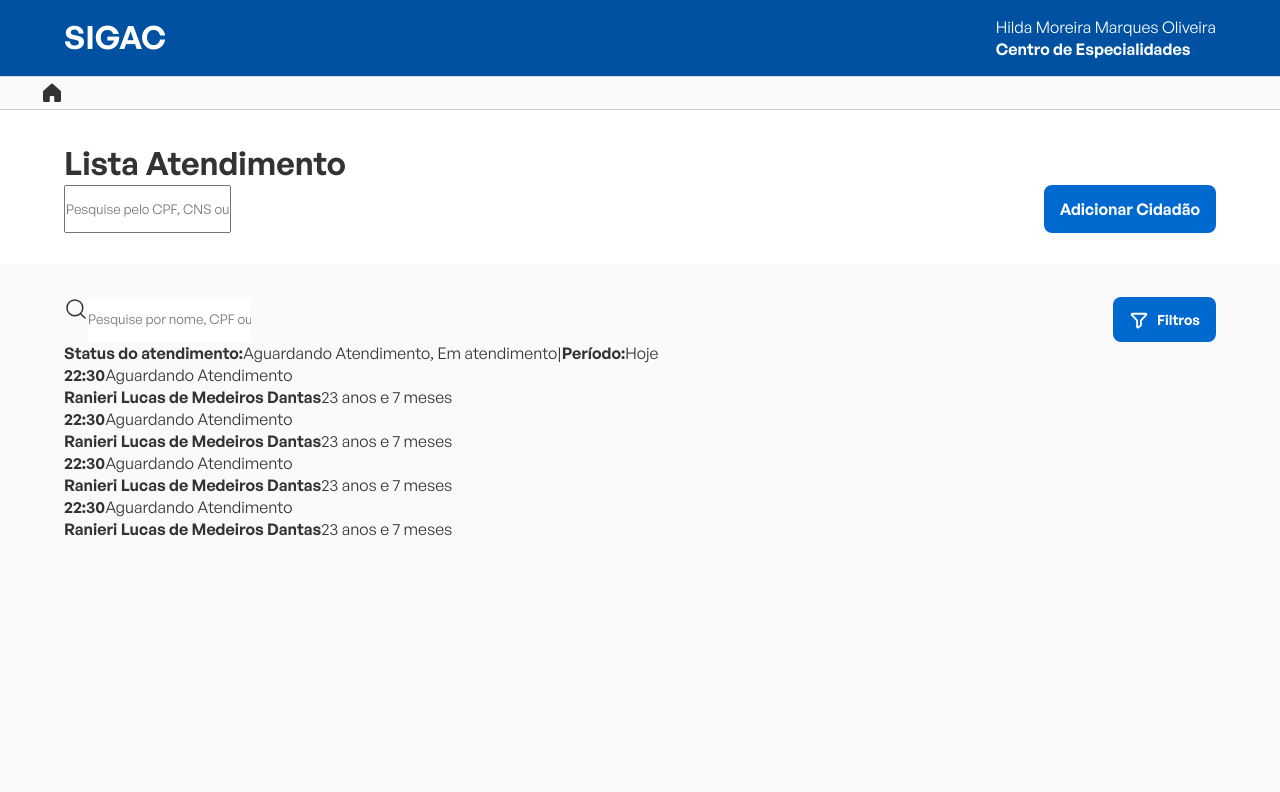
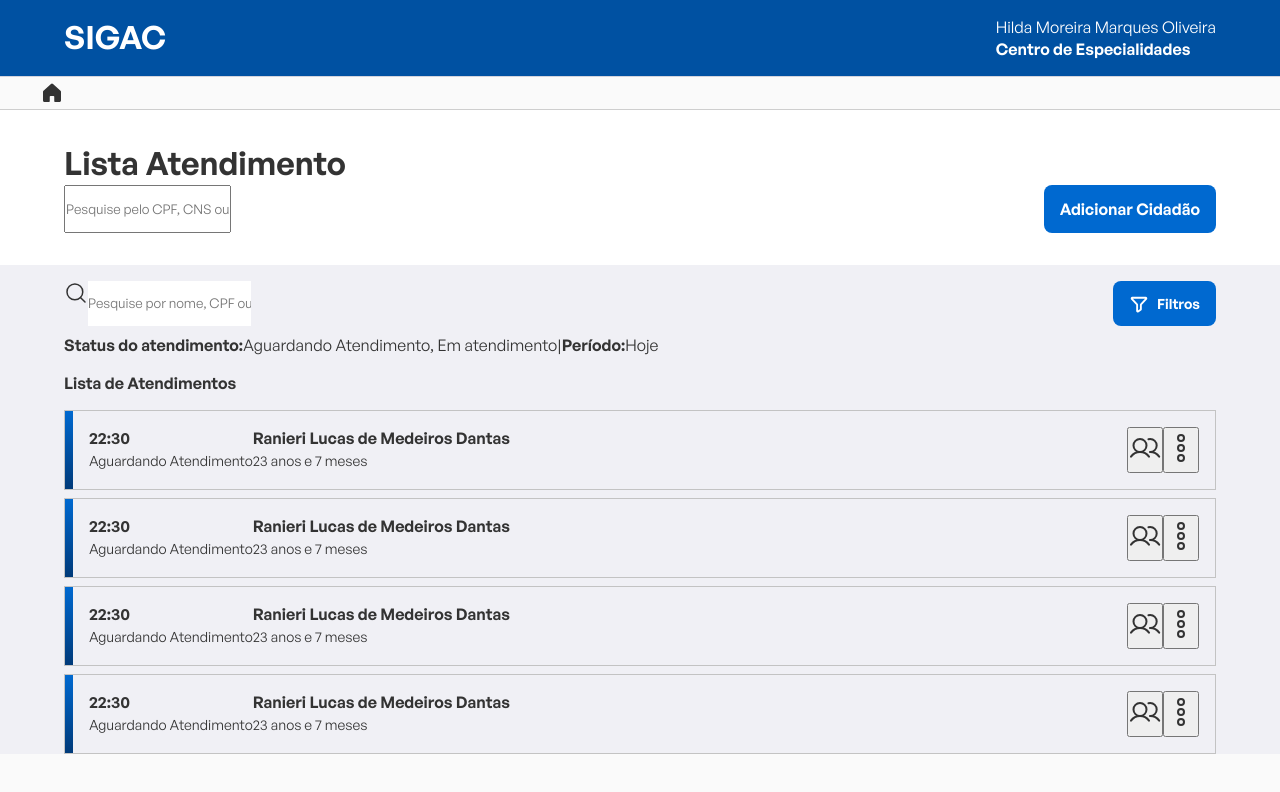
Before and after one commit to rlucasmd/sigac, a React (Vite) app in the folder frontend/: page /lista-atendimento in a window 1280 px wide. Shown: the top 792 px of the page. Built offline with nearby package versions, Linux system fonts and the light colour scheme.

Commit message:
add: listagem de atendimentos

```diff
--- a/frontend/src/components/AtendimentoItem/index.tsx
+++ b/frontend/src/components/AtendimentoItem/index.tsx
@@ -1,4 +1,5 @@
-import { Container, Content, StatusIndicator } from "./styles";
+import { DotsThreeOutlineVertical, Users } from "phosphor-react";
+import { ActionsContent, Container, Content, StatusIndicator } from "./styles";
 
 export function AtendimentoItem() {
   return (
@@ -15,6 +16,14 @@ export function AtendimentoItem() {
             <span>23 anos e 7 meses</span>
           </div>
         </div>
+        <ActionsContent>
+          <button type="button">
+            <Users size={32} />
+          </button>
+          <button type="button">
+            <DotsThreeOutlineVertical size={32} />
+          </button>
+        </ActionsContent>
       </Content>
     </Container>
   );
--- a/frontend/src/components/AtendimentoItem/styles.ts
+++ b/frontend/src/components/AtendimentoItem/styles.ts
@@ -2,13 +2,36 @@ import styled from "styled-components";
 
 export const Container = styled.div`
   display: flex;
+  width: 100%;
+  min-height: 3rem;
+
+  border: 1px solid #c3c3c3;
 `;
 
 export const StatusIndicator = styled.div`
   display: flex;
+  width: 8px;
+  flex-grow: 1;
+  background-image: linear-gradient(to top, rgb(0, 58, 121), rgb(0, 105, 208));
 `;
 
 export const Content = styled.div`
+  display: flex;
+  width: 100%;
+  justify-content: space-between;
+  padding: 16px;
+  div{
+    display: flex;
+
+    span{
+      font-size: 14px;
+      line-height: 1.5rem;
+    }
+    div{
+      display: flex;
+      flex-direction: column;
+    }
+  }
 `;
 
 export const ActionsContent = styled.div`
--- a/frontend/src/pages/ListaAtendimentos/index.tsx
+++ b/frontend/src/pages/ListaAtendimentos/index.tsx
@@ -41,6 +41,7 @@ export function ListaAtendimentos() {
           </div>
         </FiltrosContainer>
         <ListagemAtendimentos>
+          <h4>Lista de Atendimentos</h4>
           {listaAtendimentos.map((atendimento) => (
             <AtendimentoItem key={atendimento._id} />
           ))}
--- a/frontend/src/pages/ListaAtendimentos/styles.ts
+++ b/frontend/src/pages/ListaAtendimentos/styles.ts
@@ -21,10 +21,20 @@ export const ListaAtendimentoHeader = styled.div`
     }
   }
 `;
+export const ListaAtendimentoContent = styled.div`
+    display: flex;
+    padding: 0 64px;
+    flex-direction: column;
+
+    background-color: rgb(240, 240, 245);
+  `;
 
 export const FiltrosContainer = styled.div`
   display: flex;
+  margin: 16px 0px;
   flex-direction: column;
+  gap: 8px;
+
   width: 100%;
   div{
     display: flex;
@@ -39,13 +49,16 @@ export const FiltrosContainer = styled.div`
 `;
 
 
-export const ListaAtendimentoContent = styled.div`
-  display: flex;
-  padding: 32px 64px;
-  flex-direction: column;
-`;
 
 export const ListagemAtendimentos = styled.div`
+  h4{
+    margin-bottom: 8px;
+  }
+
+  gap: 8px;
   display: flex;
   flex-direction: column;
+  flex-grow: 1;
+  -moz-box-flex: 1;
+  min-height: 100%;
 `;
```
